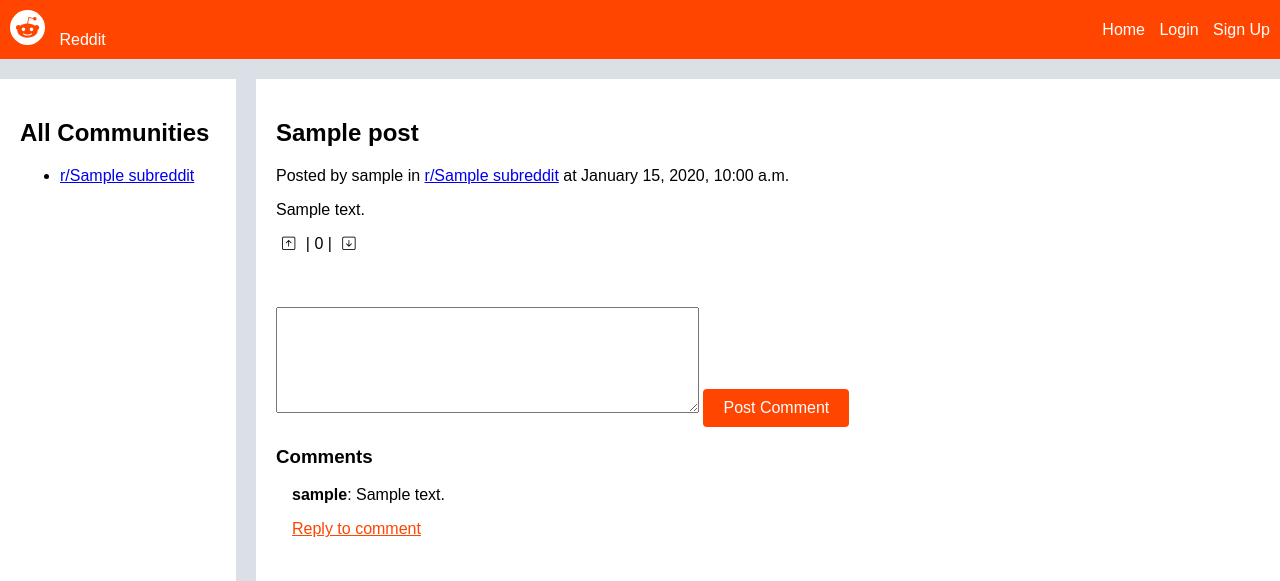
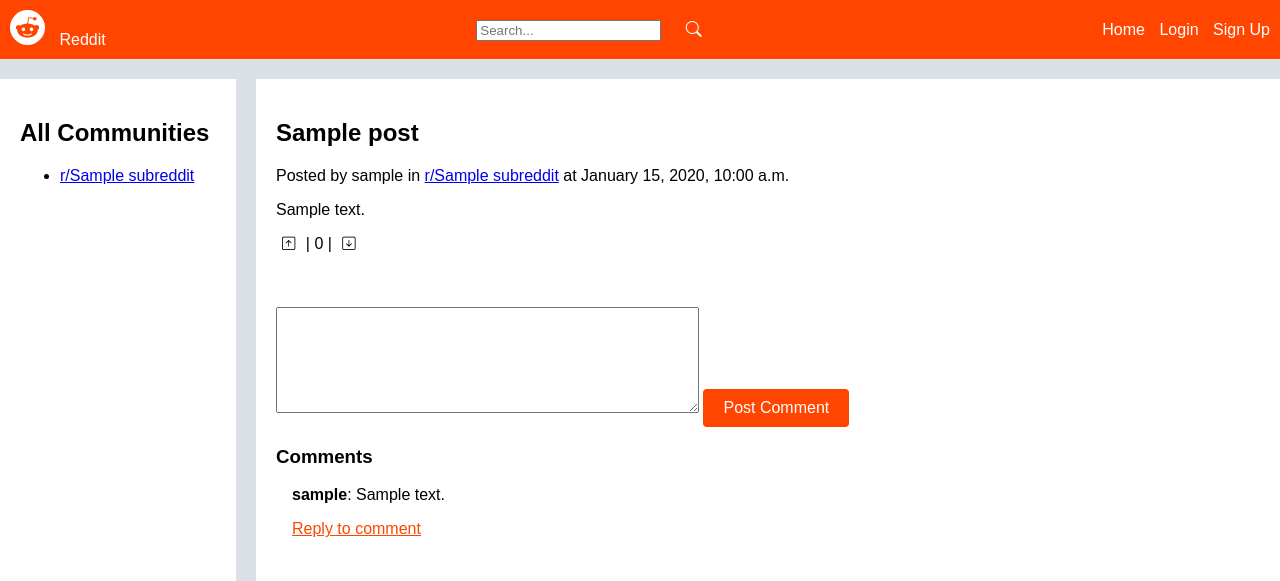
Before and after one commit to aditya23k/Reddit, a Django app: page /posts/1/ in a window 1280 px wide. Shown: the top 581 px of the page. Run offline with Django 3.2, Linux system fonts and the light colour scheme; tables that the repository leaves empty hold one stand-in row (values such as "Sample post").

Commit message:
added search bar and made it functional

```diff
--- a/reddit/templates/base.html
+++ b/reddit/templates/base.html
@@ -32,6 +32,17 @@
         </svg>
         <a href="{% url 'reddit_users:index' %}">Reddit</a>
       </div>
+      <div class="search-bar">
+        <form
+          id="search-form"
+          method="GET"
+          action="{% url 'reddit_users:search' %}"
+        >
+          <input type="text" name="query" placeholder="Search..." required />
+          <button type="submit"><i class="bi bi-search"></i></button>
+        </form>
+      </div>
+
       <div class="user-nav">
         <a href="{% url 'reddit_users:index' %}">Home</a>
         {% if user.is_authenticated %}
@@ -45,6 +56,14 @@
         {% endif %}
       </div>
     </nav>
+
+    <div id="searchModal" class="modal">
+      <div class="modal-content">
+        <span class="close">&times;</span>
+        <h2>Search Results</h2>
+        <div id="search-results"></div>
+      </div>
+    </div>
 
     <div class="body-container">
       <aside>
@@ -66,5 +85,57 @@
 
       <main>{% block content %}{% endblock %}</main>
     </div>
+
+    <script>
+      const modal = document.getElementById("searchModal");
+      const span = document.getElementsByClassName("close")[0];
+      span.onclick = function () {
+        modal.style.display = "none";
+      };
+      window.onclick = function (event) {
+        if (event.target == modal) {
+          modal.style.display = "none";
+        }
+      };
+
+      document
+        .getElementById("search-form")
+        .addEventListener("submit", function (event) {
+          event.preventDefault();
+          const query = this.query.value;
+          fetch(`{% url 'reddit_users:search' %}?query=${query}`)
+            .then((response) => response.json())
+            .then((data) => {
+              const resultsDiv = document.getElementById("search-results");
+              resultsDiv.innerHTML = "";
+              if (data.subreddits.length > 0) {
+                const subredditsDiv = document.createElement("div");
+                subredditsDiv.innerHTML = "<h3>In Subreddits</h3>";
+                data.subreddits.forEach((subreddit) => {
+                  const link = document.createElement("a");
+                  link.href = `/subreddit/${subreddit.id}/`;
+                  link.textContent = `r/${subreddit.name}`;
+                  subredditsDiv.appendChild(link);
+                });
+                resultsDiv.appendChild(subredditsDiv);
+              }
+              if (data.users.length > 0) {
+                const usersDiv = document.createElement("div");
+                usersDiv.innerHTML = "<h3>In Users</h3>";
+                data.users.forEach((user) => {
+                  const link = document.createElement("a");
+                  link.href = `/profile/${user.username}/`;
+                  link.textContent = `u/${user.username}`;
+                  usersDiv.appendChild(link);
+                });
+                resultsDiv.appendChild(usersDiv);
+              }
+              if (data.subreddits.length === 0 && data.users.length === 0) {
+                resultsDiv.textContent = "No results found.";
+              }
+              modal.style.display = "block";
+            });
+        });
+    </script>
   </body>
 </html>
```
